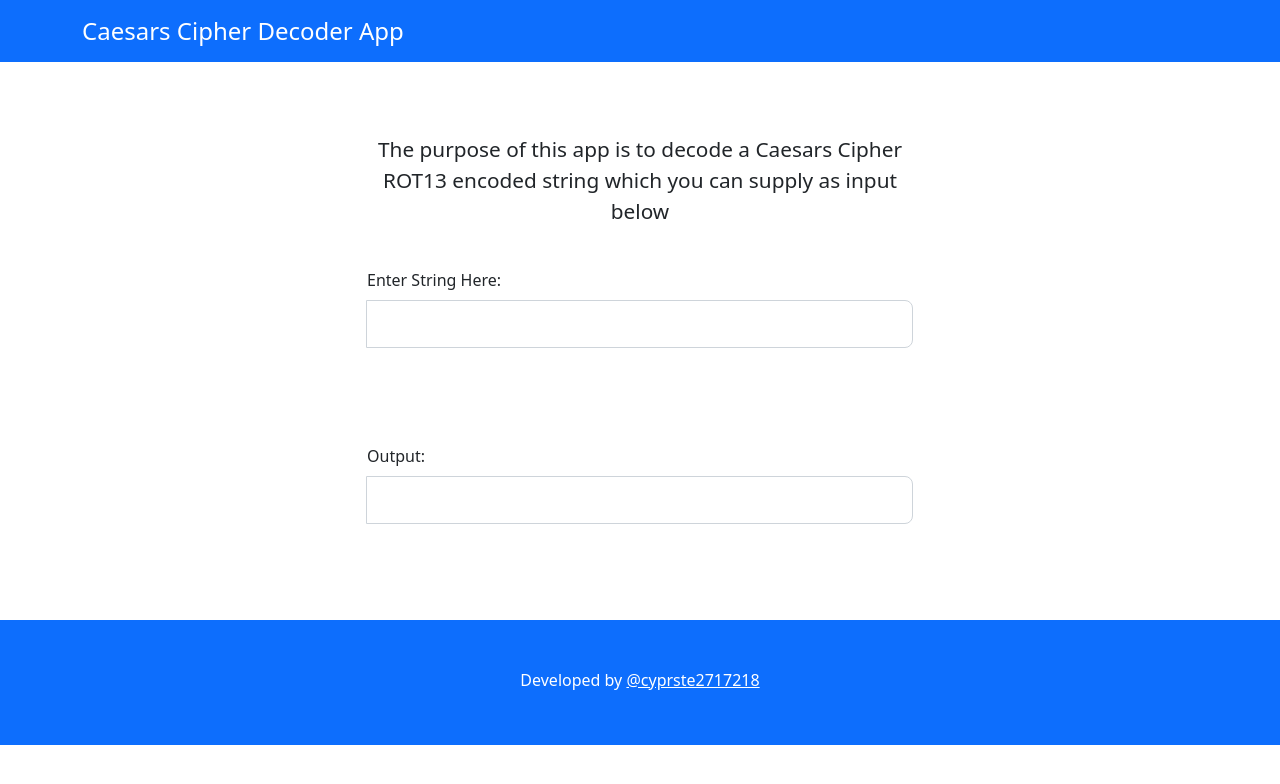
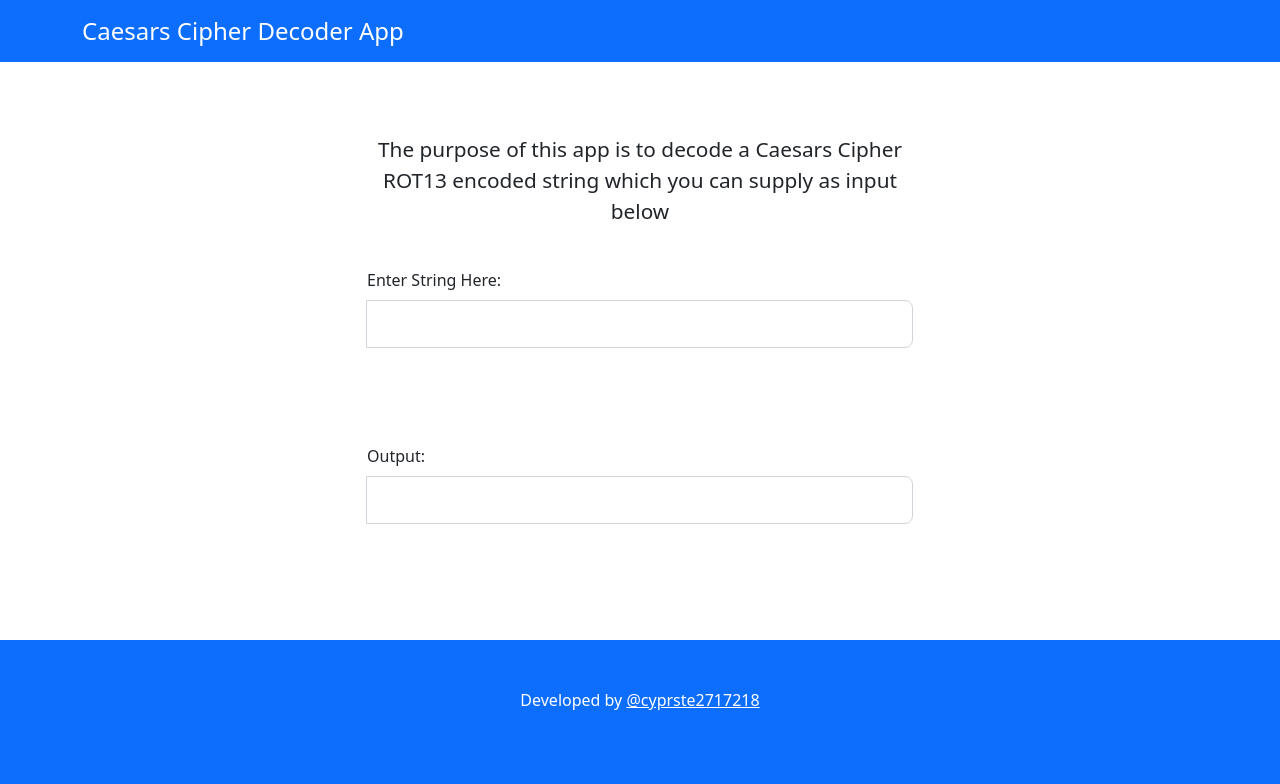
Before and after one commit to cyprste2717218/Caesars-Cipher-Decoder-App, a React (Create React App) app: page / in a window 1280 px wide. Shown: the top 784 px of the page. Built offline with nearby package versions, Linux system fonts and the light colour scheme.

Commit message:
improved design so provides a consistent design across viewports

```diff
--- a/src/App.js
+++ b/src/App.js
@@ -21,7 +21,8 @@ export default class App extends Component {
   render() {
     return (
 
-      <div className="App">
+      <div className="App" >
+        <div style={{minHeight: "80vh"}}>
           <Navbar bg="primary" variant="dark">
             <Container>
               <Navbar.Brand href="#home" style={{fontSize: "1.5em"}}>Caesars Cipher Decoder App</Navbar.Brand>
@@ -66,11 +67,16 @@ export default class App extends Component {
             </div>
 
           </div>
-        <div id="footer" style={{backgroundColor: "#0D6EFD", height: "125px", width: "100%"}}>
+        </div>
+
+        <footer>
+          <div id="footer" style={{backgroundColor: "#0D6EFD", minHeight: "20vh", width: "100%",  flexDirection: "column", }} className="d-flex justify-content-space-between">
             <br></br>
             <br></br>
             <p style={{color: "#FFFFFF"}}>Developed by <a style={{color: "#FFFFFF"}} href="https://github.com/cyprste2717218">@cyprste2717218</a></p>
           </div>
+        </footer>
+
       </div>
     );
   }
```
Also changed, not shown: 1 other file (tests, documents, lock files or other folders). Lines whose indentation alone changed are shown as unchanged.
